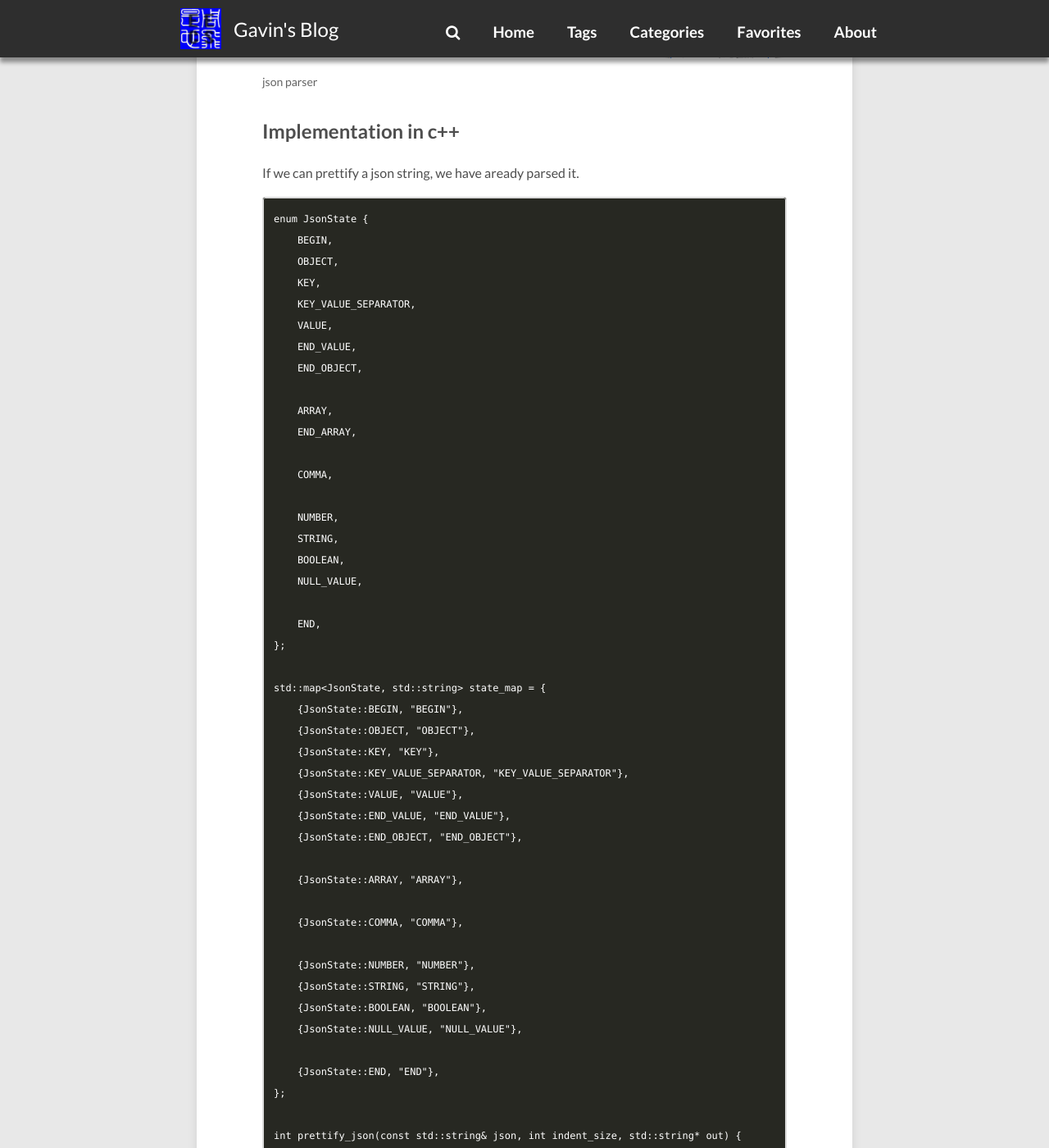
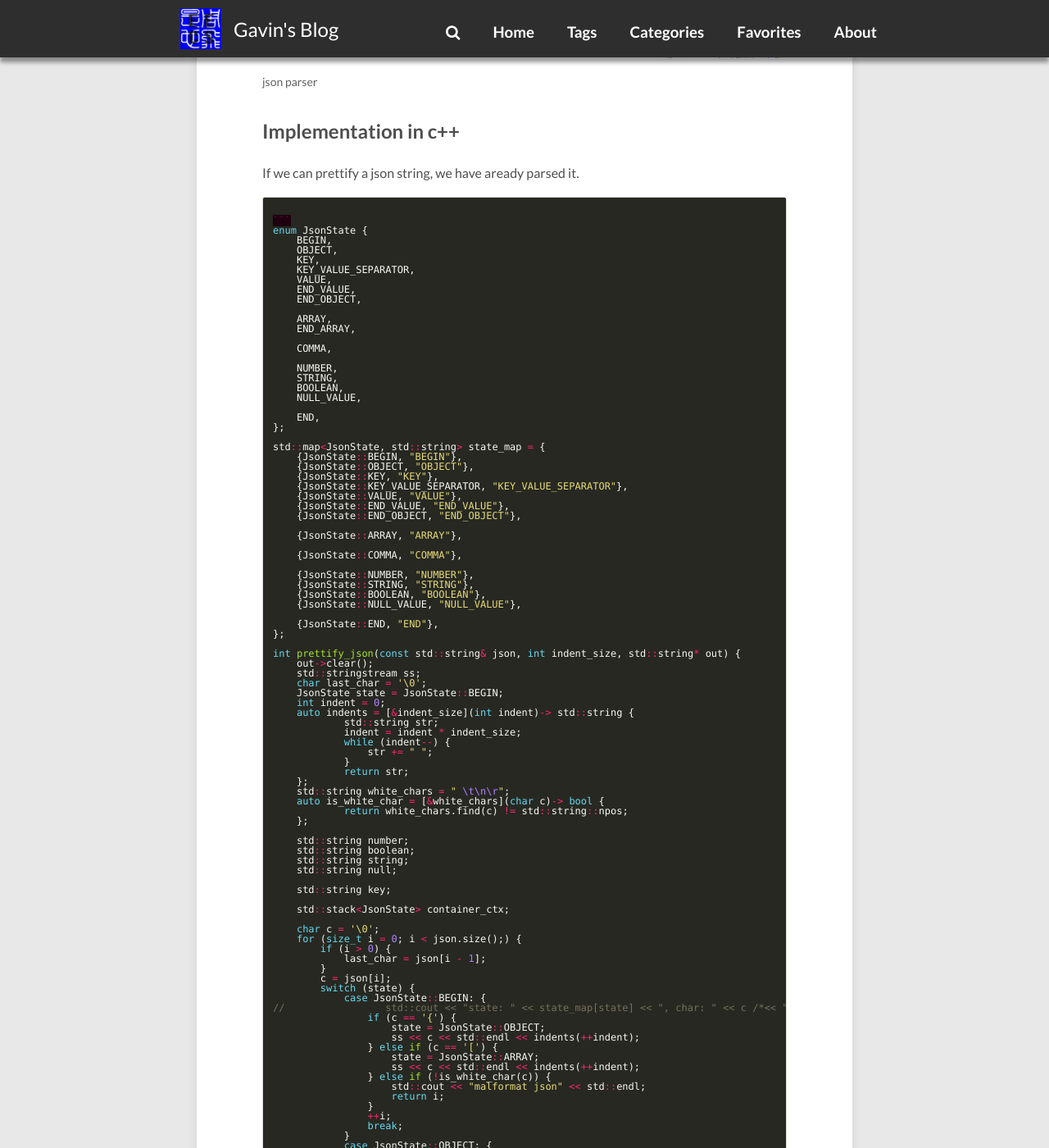
Before and after one commit to gavinchou/gavinchou.github.io, a Jekyll site: the page built from _posts/2016-01-20-json-parser.md, in a window 1280 px wide and 1400 px high, scrolled down 1191 px. Shown: the whole window at 82% size. Built offline with Jekyll 4.4.1, drawn with Linux system fonts in a browser that asks for light colours; comment, search, counter and statistics services are not loaded; some of the changed text lies outside the part shown.

Commit message:
Minor update

````diff
--- a/_config.yml
+++ b/_config.yml
@@ -79,7 +79,7 @@ timezone:    China/Beijing
 locale:      en_US
 future:      true
 highlighter: rouge
-# linenos: true
+linenos: true
 gems:
   - jekyll-sitemap
 sass:
@@ -99,12 +99,11 @@ markdown: kramdown
 
 kramdown:
   input: GFM
-
-  auto_ids: true
-  footnote_nr: 1
-  entity_output: as_char
-  toc_levels: 1..6
-  # coderay will mess up the inline code block
+#   auto_ids: true
+#   footnote_nr: 1
+#   entity_output: as_char
+#   toc_levels: 1..6
+#   # coderay will mess up the inline code block
 #   enable_coderay: true
 #   coderay:
 #     coderay_line_numbers: true
--- a/_posts/2016-01-20-json-parser.md
+++ b/_posts/2016-01-20-json-parser.md
@@ -23,6 +23,7 @@ We usually use state machine to solve the string-paring problems.
 
 If we can prettify a json string, we have aready parsed it.
 
+{% highlight c++ %}
 ```
 enum JsonState {
     BEGIN,
@@ -368,3 +369,4 @@ int prettify_json(const std::string& json, int indent_size, std::string* out) {
     return 0;
 }
 ```
+{% endhighlight %}
````
Also changed, not shown: _posts/2016-07-16-terminal-shortcut-and-function-keys.md (+2 -2 lines).
